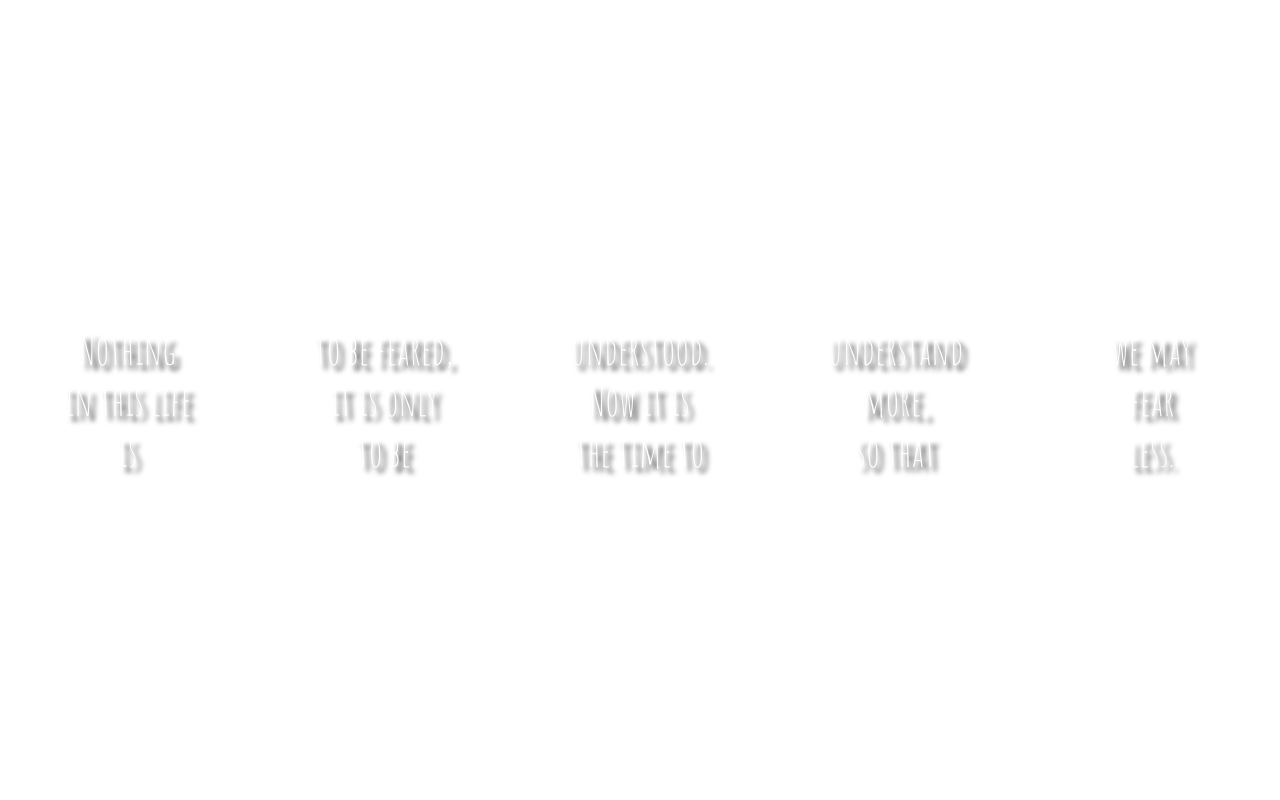
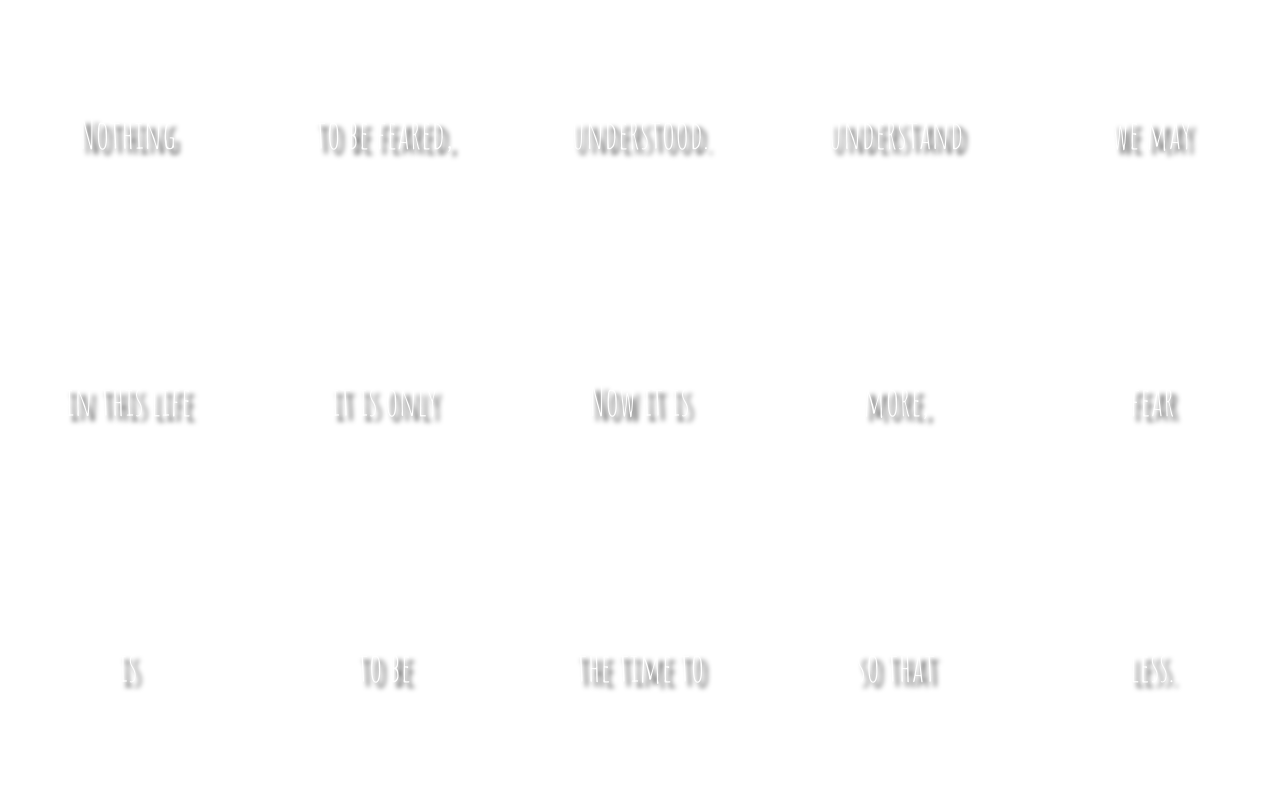
Before and after one commit to alex-aleman/JavaScript, a plain HTML site: page javascript30/05-flex-panels-image-gallery/main.html in a window 1280 px wide. Drawn offline with Linux system fonts and the light colour scheme.

Commit message:
Centered everything

```diff
--- a/javascript30/05-flex-panels-image-gallery/style.css
+++ b/javascript30/05-flex-panels-image-gallery/style.css
@@ -46,3 +46,12 @@ html, body {
 #panel5 {
 	background-image: url('back5.jpg');
 }
+
+.panel > * {
+	flex-grow: 1;
+	flex-shrink: 0;
+	flex-basis: auto;
+	display: flex;
+	justify-content: center;
+	align-items: center;
+}
```
